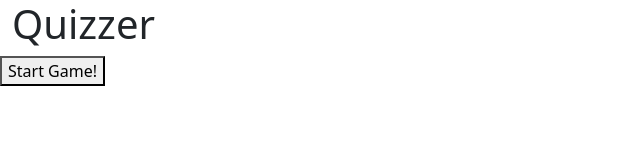
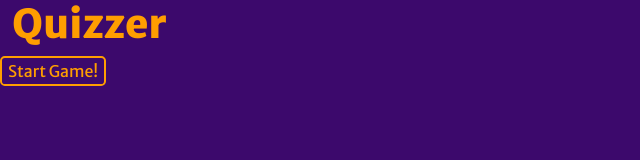
Before and after one commit to charovatzbassar/quizzer, a plain HTML site: page index.html in a window 1280 px wide. Shown: the whole page, without its empty margins (0-640 px from the left). Drawn offline with Linux system fonts and the light colour scheme.

Commit message:
started css

```diff
--- a/style.css
+++ b/style.css
@@ -86,13 +86,32 @@
     display: none;
 }
 
-.answered {
-    background-color: green;
-    color: white;
+body {
+    background-color: #3C096C;
+}
+
+#title {
+    color: #FF9E00;
+    font-family: 'Merriweather Sans', sans-serif;
+    font-weight: 800;
+}
+
+#questionText,
+#score,
+#result {
+    color: #FF9E00;
+    font-family: 'Merriweather Sans', sans-serif;
+}
+
+#playButton {
+    font-family: 'Merriweather Sans', sans-serif;
+    color: #FF9E00;
+    background-color: #3C096C;
+    border: 2px solid #FF9E00;
+    border-radius: 0.3em;
 }
 
 #progress {
-    -webkit-appearance: none;
     appearance: none;
     width: 250px;
     height: 20px;
```
